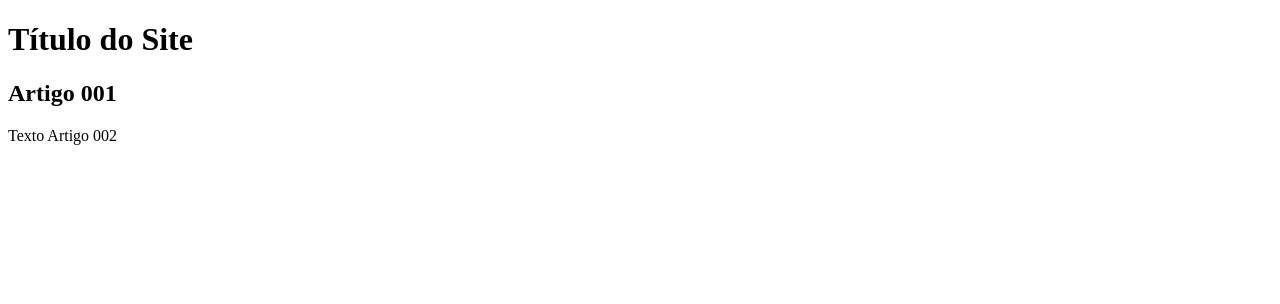
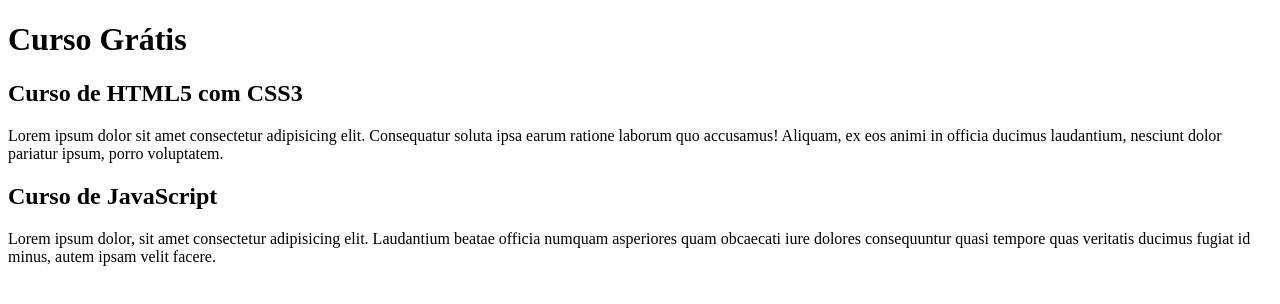
Before and after one commit to Tiagocosta225/projeto-site, a plain HTML site: page index.html in a window 1280 px wide. Drawn offline with Linux system fonts and the light colour scheme.

Commit message:
comecei a escrever o conteúdo

```diff
--- a/index.html
+++ b/index.html
@@ -8,10 +8,14 @@
 <body>
     <main>
         <header>
-            <h1>Título do Site</h1>
+            <h1>Curso Grátis</h1>
            <article>
-            <h2>Artigo 001</h2>
-            <p>Texto Artigo 002</p>
+            <h2>Curso de HTML5 com CSS3</h2>
+            <p>Lorem ipsum dolor sit amet consectetur adipisicing elit. Consequatur soluta ipsa earum ratione laborum quo accusamus! Aliquam, ex eos animi in officia ducimus laudantium, nesciunt dolor pariatur ipsum, porro voluptatem.</p>
+           </article>
+           <article>
+            <h2>Curso de JavaScript</h2>
+            <p>Lorem ipsum dolor, sit amet consectetur adipisicing elit. Laudantium beatae officia numquam asperiores quam obcaecati iure dolores consequuntur quasi tempore quas veritatis ducimus fugiat id minus, autem ipsam velit facere.</p>
            </article>
         </header>
 
```
